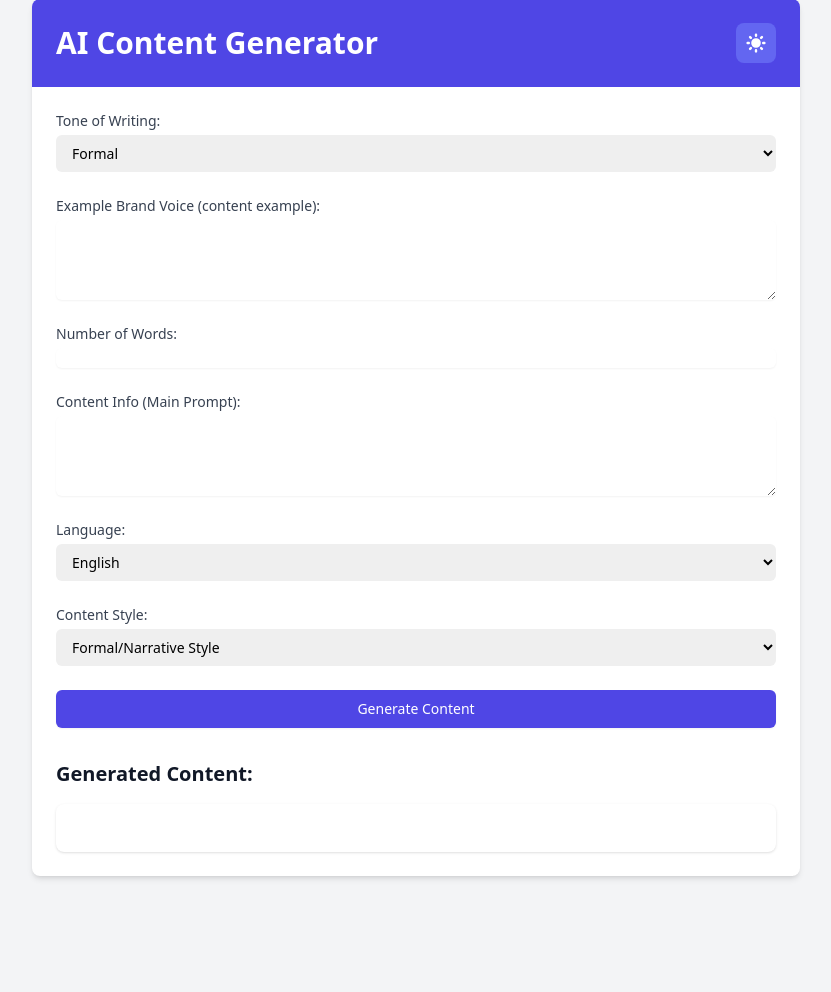
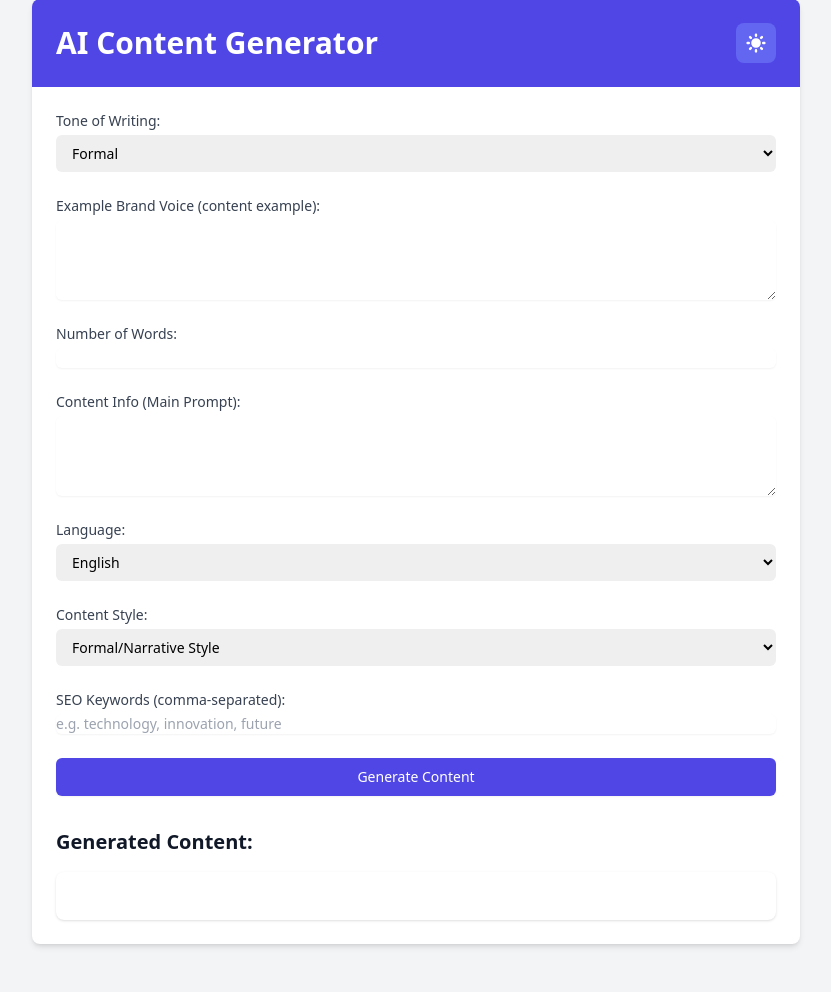
Before and after one commit to nabeelnoor/contentgen-stable, a Flask app: page / in a window 1280 px wide. Shown: the part 49-1041 px from the top of the page, without its empty margins (224-1055 px from the left). Before the commit the page ends 928 px from the top, so only its background shows below. Run offline with Flask 3, Linux system fonts and the light colour scheme; some libraries are stand-ins or nearby versions.

Commit message:
keyword feature 1

```diff
--- a/app.py
+++ b/app.py
@@ -26,6 +26,7 @@ def generate_content():
     main_prompt = data.get("main_prompt")
     language = data.get("language")
     content_style = data.get("content_style")
+    keywords = data.get("keywords", "").strip()
 
     # Updated prompt template with content style
     prompt = f"""
@@ -39,12 +40,14 @@ def generate_content():
     - Word Count: {word_count if word_count else 'Not specified'}
     - Language: {language if language else 'English'}
     - Content Style: {content_style if content_style else 'Not specified'}
+    - Keywords: {keywords if keywords else 'Not specified'}
 
     Style Guidelines:
     {get_style_guidelines(content_style)}
 
     Please generate content based on the main prompt, considering the specified parameters.
     The content should be in {language} language and follow the style guidelines provided.
+    If keywords are provided, naturally incorporate them into the content for SEO optimization.
     """
 
     try:
--- a/static/script.js
+++ b/static/script.js
@@ -48,7 +48,8 @@ document.getElementById('contentForm').addEventListener('submit', function(event
         word_count: wordCount,
         main_prompt: mainPrompt,
         language: language,
-        content_style: contentStyle
+        content_style: contentStyle,
+        keywords: document.getElementById('keywords').value
     };
 
     fetch('/generate-content', {
--- a/templates/index.html
+++ b/templates/index.html
@@ -174,6 +174,11 @@
                 </div>
 
                 <div>
+                    <label for="keywords" class="block text-sm font-medium text-gray-700">SEO Keywords (comma-separated):</label>
+                    <input type="text" id="keywords" name="keywords" placeholder="e.g. technology, innovation, future" class="mt-1 block w-full shadow-sm focus:ring-indigo-500 focus:border-indigo-500 sm:text-sm border-gray-300 rounded-md">
+                </div>
+
+                <div>
                     <button type="submit" class="w-full flex justify-center py-2 px-4 border border-transparent rounded-md shadow-sm text-sm font-medium text-white bg-indigo-600 hover:bg-indigo-700 focus:outline-none focus:ring-2 focus:ring-offset-2 focus:ring-indigo-500">
                         Generate Content
                     </button>
```
Also changed, not shown: README.md.
